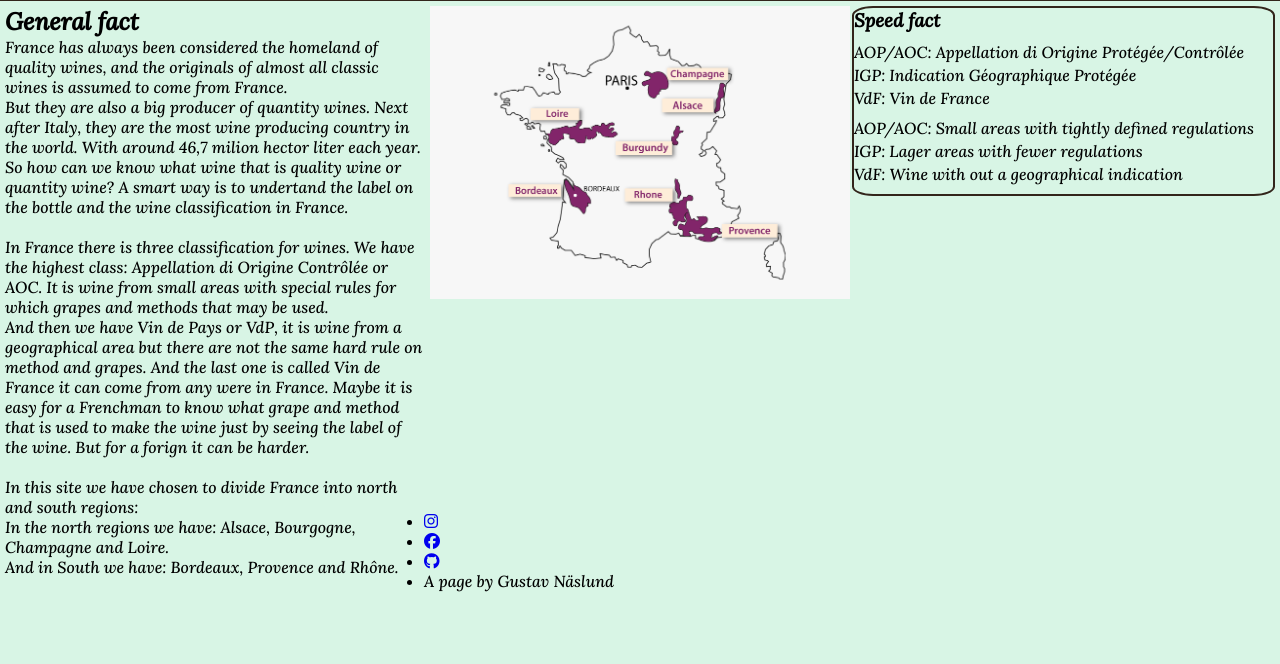
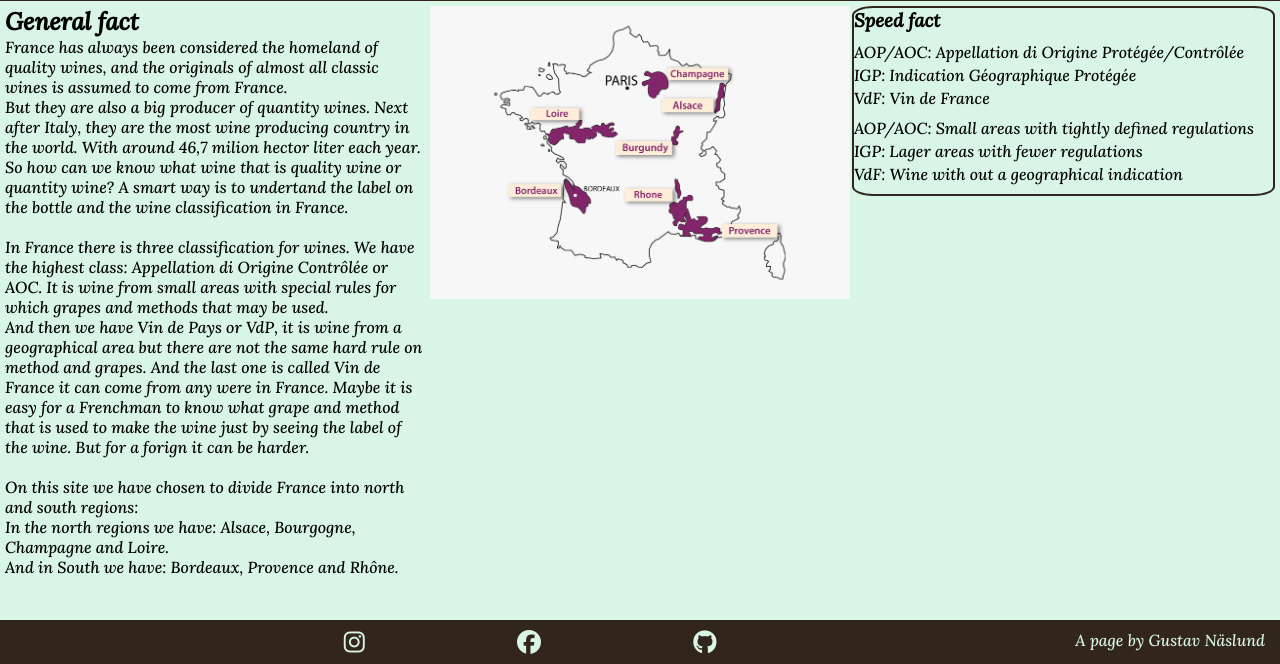
Before and after one commit to GurraNasan/Understandingthelabel, a plain HTML site: page index.html in a window 1280 px wide. Shown: the part 179-843 px from the top of the page. Before the commit the page ends 800 px from the top, so only its background shows below. Drawn offline with Linux system fonts and the light colour scheme.

Commit message:
add style to footer

```diff
--- a/assets/css/style.css
+++ b/assets/css/style.css
@@ -60,14 +60,13 @@ body {
 /* Fact box and img */
 
 #general-fact {
-    height: 500px;
+
     margin: 5px;
 }
 
 .fact-box {
     float: left;
     width: 33%;
-
 }
 
 .img-box {
@@ -96,3 +95,35 @@ body {
 .speed-fact ul {
     margin: 10px 0;
 }
+
+/* footer */
+
+footer {
+    height: 1px;
+    width: 100%;
+    position: absolute;
+    bottom: 0;
+
+}
+
+footer ul {
+    text-align: center;
+    background-color: #32251b;
+}
+
+footer li {
+    display: inline;
+    color: #d8f5e5;
+}
+
+footer i {
+    font-size: 150%;
+    margin: 0 5%;
+    padding: 10px;
+    color: #d8f5e5;
+}
+#author {
+    float: right;
+    margin: 0 5px;
+    padding: 10px;
+}
--- a/index.html
+++ b/index.html
@@ -48,7 +48,7 @@
                 And then we have Vin de Pays or VdP, it is wine from a geographical area but there are not the same hard rule on method and grapes. And the last one is called Vin de France it can come from any were in France.
                 Maybe it is easy for a Frenchman to know what grape and method that is used to make the wine just by seeing the label of the wine. But for a forign it can be harder. <br>
                 <br>
-                In this site we have chosen to divide France into north and south regions:
+                On this site we have chosen to divide France into north and south regions:
                 <br>
                 In the north regions we have: Alsace, Bourgogne, Champagne and Loire.
                 <br>
@@ -87,7 +87,7 @@
             <li>
                 <a href="https://github.com" target="_blank" rel="noopener" aria-label="look at the code for this page on github (open in a new tab)"><i class="fa-brands fa-github"></i></a>
             </li>
-            <li>
+            <li id="author">
                 A page by Gustav Näslund
             </li>
         </ul>
```
